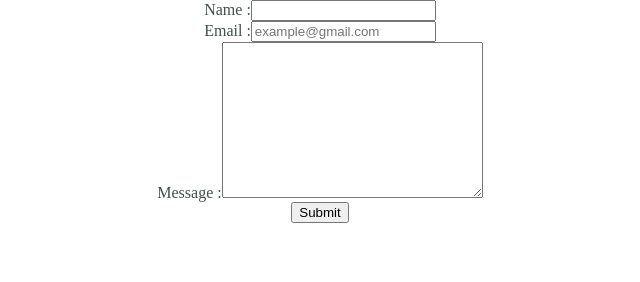
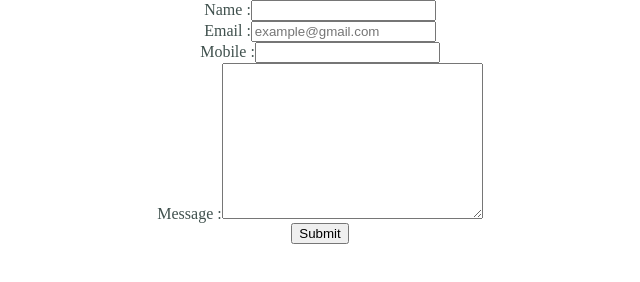
Before and after one commit to aaron-creator/CSS-repo, a plain HTML site: page contact.html in a window 1280 px wide. Shown: the whole page, without its empty margins (320-960 px from the left). Drawn offline with Linux system fonts and the light colour scheme.

Commit message:
modified

```diff
--- a/contact.html
+++ b/contact.html
@@ -24,6 +24,8 @@
           placeholder="example@gmail.com"
           required
         /><br />
+        <label>Mobile :</label>
+        <input type="number" name="mobile" value="" required /><br />
 
         <label for="message">Message :</label>
         <textarea name="message" id="message" cols="30" rows="10"></textarea
```
